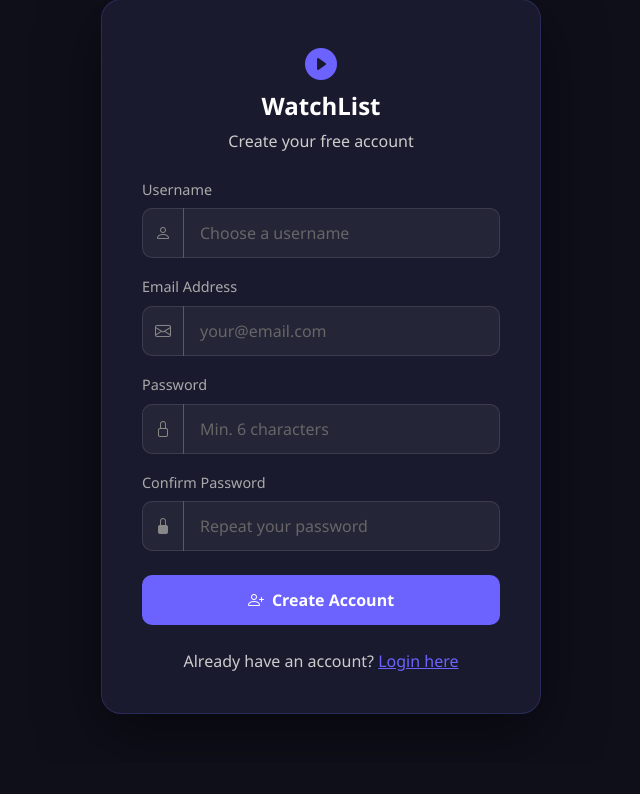
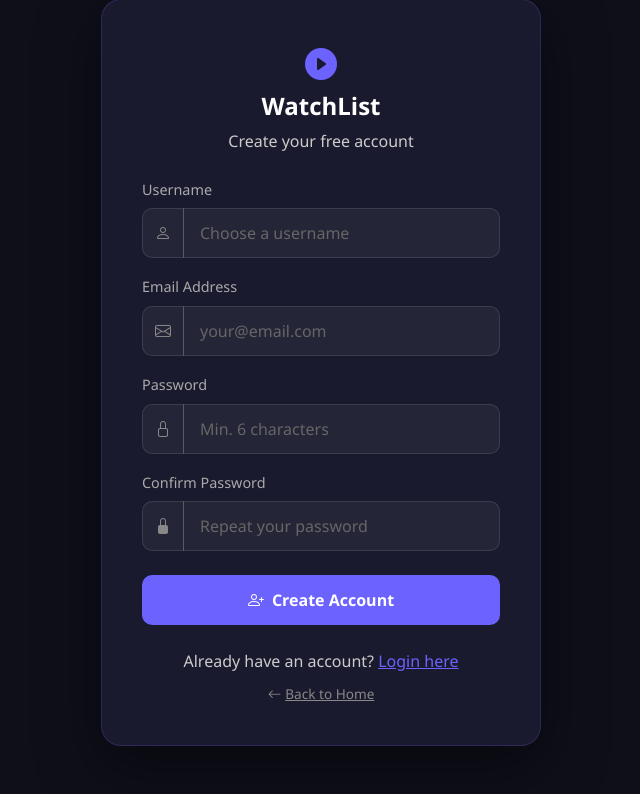
Before and after one commit to christianrenz210/watchlist, a Flask app: page /register in a window 1280 px wide. Shown: the part 49-843 px from the top of the page, without its empty margins (319-959 px from the left). Before the commit the page ends 763 px from the top, so only its background shows below. Run offline with Flask 3, Linux system fonts and the light colour scheme.

Commit message:
feat: add back to home link on login and register

```diff
--- a/templates/login.html
+++ b/templates/login.html
@@ -64,6 +64,7 @@
     </form>
 
     <p class="text-center text-muted mt-4 mb-0">Don't have an account? <a href="/register" style="color:var(--primary)">Register here</a></p>
+    <p class="text-center mt-2 mb-0"><a href="/" style="color:#888;font-size:.85rem"><i class="bi bi-arrow-left me-1"></i>Back to Home</a></p>
   </div>
 </div>
 <script src="https://cdn.jsdelivr.net/npm/bootstrap@5.3.3/dist/js/bootstrap.bundle.min.js"></script>
--- a/templates/register.html
+++ b/templates/register.html
@@ -72,6 +72,7 @@
     </form>
 
     <p class="text-center mt-4 mb-0" style="color:#ccc">Already have an account? <a href="/login" style="color:var(--primary)">Login here</a></p>
+    <p class="text-center mt-2 mb-0"><a href="/" style="color:#888;font-size:.85rem"><i class="bi bi-arrow-left me-1"></i>Back to Home</a></p>
   </div>
 </div>
 <script src="https://cdn.jsdelivr.net/npm/bootstrap@5.3.3/dist/js/bootstrap.bundle.min.js"></script>
```
